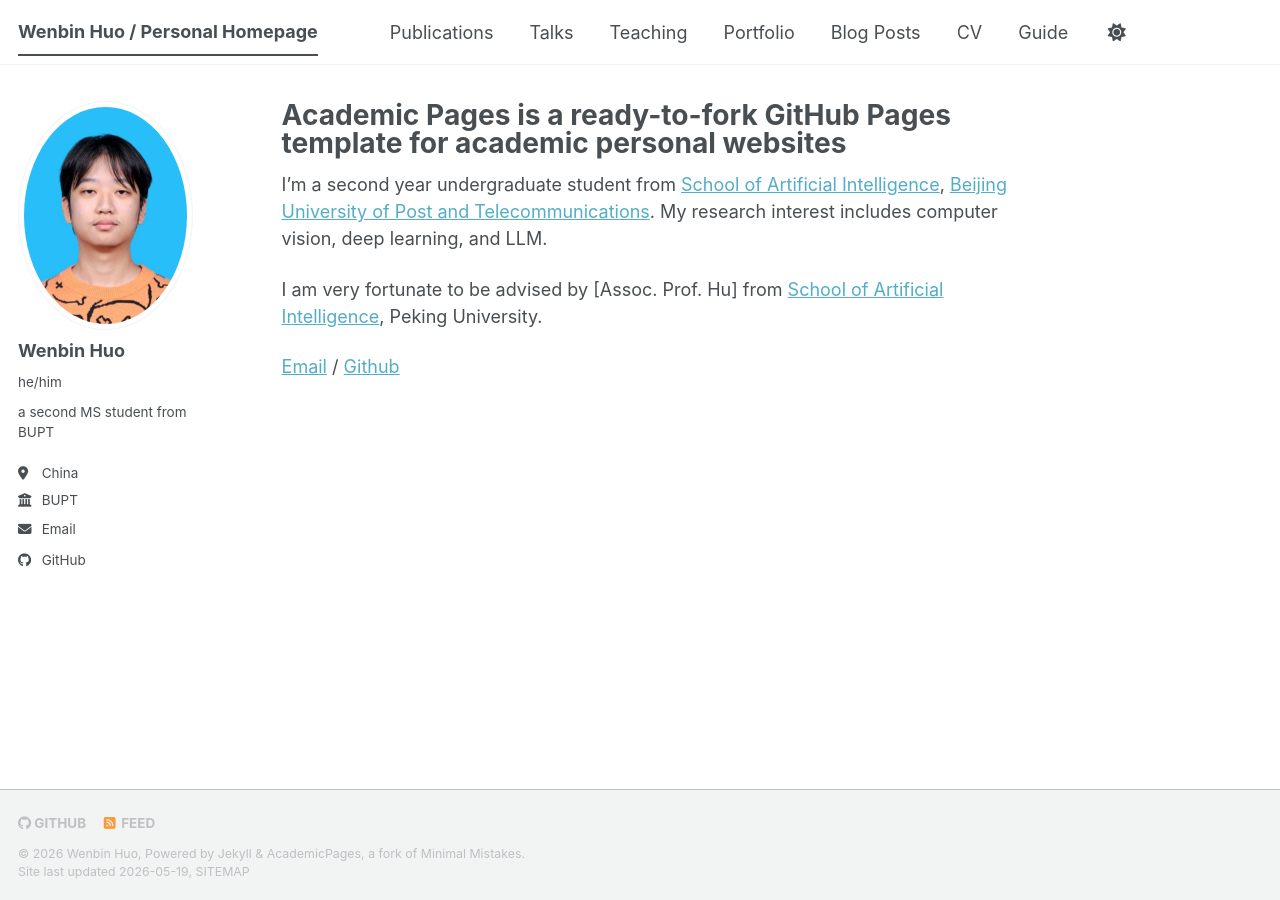
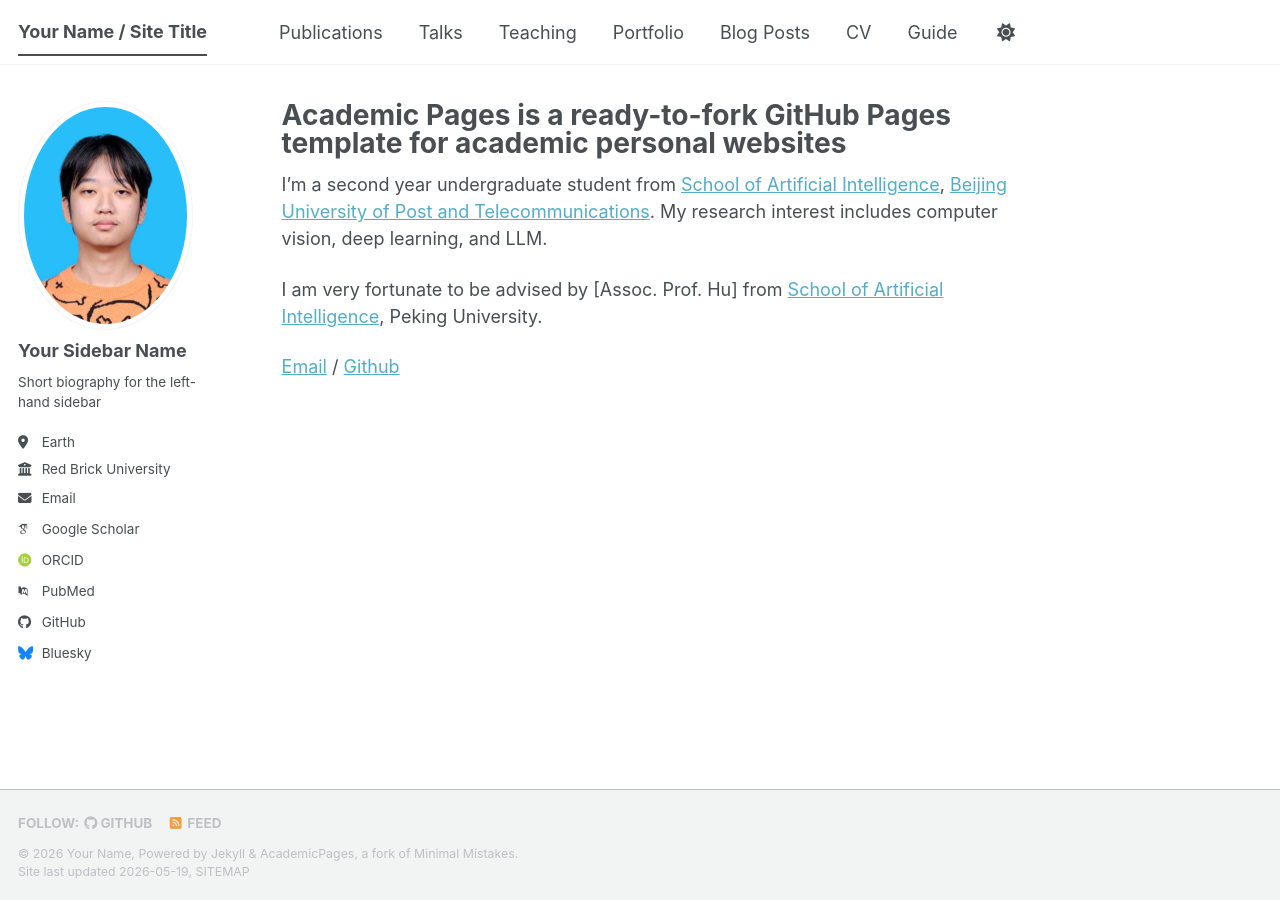
Before and after one commit to sakura073/Wenbin-Huo, a Jekyll site: the page built from _pages/about.md, in a window 1280 px wide. Built offline with Jekyll 4.4.1, drawn with Linux system fonts in a browser that asks for light colours; some web fonts are replaced; a script bundle is joined from its source files by our own code; library files that are not in the unit come from our copies.

Commit message:
Update site configuration for personal details

```diff
--- a/_config.yml
+++ b/_config.yml
@@ -7,16 +7,16 @@
 # server process.
 
 # Basic Site Settings
-locale                   : "zh-Ch"
+locale                   : "en-US"
 site_theme               : "default" # The available themes options are "default", "air", "sunrise", "mint", "dirt" and "contrast"
-title                    : "Wenbin Huo / Personal Homepage"
+title                    : "Your Name / Site Title"
 title_separator          : "-"
-name                     : &name "Wenbin Huo"
-description              : &description "a second MS student from BUPT"   # Update this with a general description of your site, this is the default if not overridden by a page
-url                      : https://sakura073.github.io # The base hostname & protocol for your site e.g. "https://[your GitHub username].github.io",
+name                     : &name "Your Name"
+description              : &description "Your Name's academic portfolio"   # Update this with a general description of your site, this is the default if not overridden by a page
+url                      : https://academicpages.github.io # The base hostname & protocol for your site e.g. "https://[your GitHub username].github.io",
                                                            # or if you already have some other page hosted on Github then use "https://[your GitHub username].github.io/[Your Repo Name]"
 baseurl                  : "" # the subpath of your site, e.g. "/blog"
-repository               : "Wenbin Huo/Wenbin Huo.github.io"
+repository               : "academicpages/academicpages.github.io"
 
 # Site Author - The following control what appear as part of the author content on the side bar.
 #               If a field is blank the icon and link will not appear, otherwise it will be shown.
@@ -24,24 +24,24 @@ repository               : "Wenbin Huo/Wenbin Huo.github.io"
 author:
   # Biographic information
   avatar           : "profile.png"
-  name             : "Wenbin Huo"
-  pronouns         : "he/him"# example: "she/her"
-  bio              : "a second MS student from BUPT"
-  location         : "China"
-  employer         : "BUPT"
+  name             : "Your Sidebar Name"
+  pronouns         : # example: "she/her"
+  bio              : "Short biography for the left-hand sidebar"
+  location         : "Earth"
+  employer         : "Red Brick University"
   uri              : # URL
-  email            : "hwb@bupt.edu.cn"
+  email            : "none@example.org"
 
   # Academic websites
   academia         : # URL
   arxiv            : # URL - Update with the correct link to your profile
-  googlescholar    : # "https://scholar.google.com/citations?user=PS_CX0AAAAAJ"
+  googlescholar    : "https://scholar.google.com/citations?user=PS_CX0AAAAAJ"
   inspire-hep      : # URL
   impactstory      : # URL
-  orcid            : # "https://orcid.org/yourorcidurl"
+  orcid            : "https://orcid.org/yourorcidurl"
   semantic         : # URL
   ssrn             : # URL
-  pubmed           : # "https://www.ncbi.nlm.nih.gov/pubmed/?term=john+snow"
+  pubmed           : "https://www.ncbi.nlm.nih.gov/pubmed/?term=john+snow"
   researchgate     : # URL
   scopus           : # URL
   zotero           : # URL
@@ -51,13 +51,13 @@ author:
   bitbucket        : # Username - Update with your username on the site
   codepen          : # Username
   dribbble         : # Username
-  github           : "https://github.com/sakura073"
+  github           : "academicpages"
   kaggle           : # Username
   stackoverflow    : # User number or user number and name (i.e., use "1" or "1/jeff-atwood")
 
   # Social media
   artstation       : # Username
-  bluesky          : # "bsky.app" # Replace this with you Bluesky username
+  bluesky          : "bsky.app" # Replace this with you Bluesky username
   facebook         : # Username
   flickr           : # Username
   foursquare       : # Username
```
